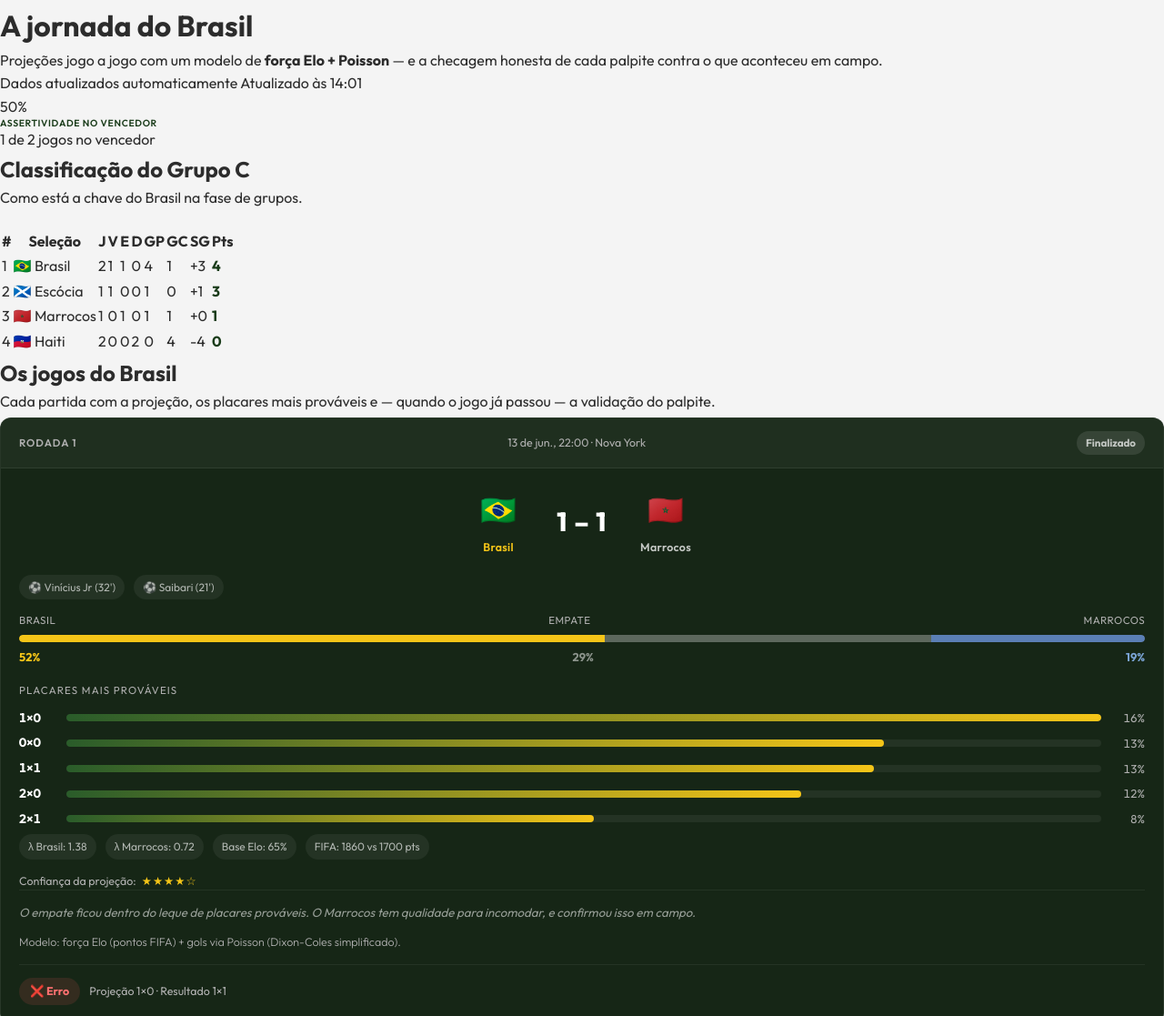
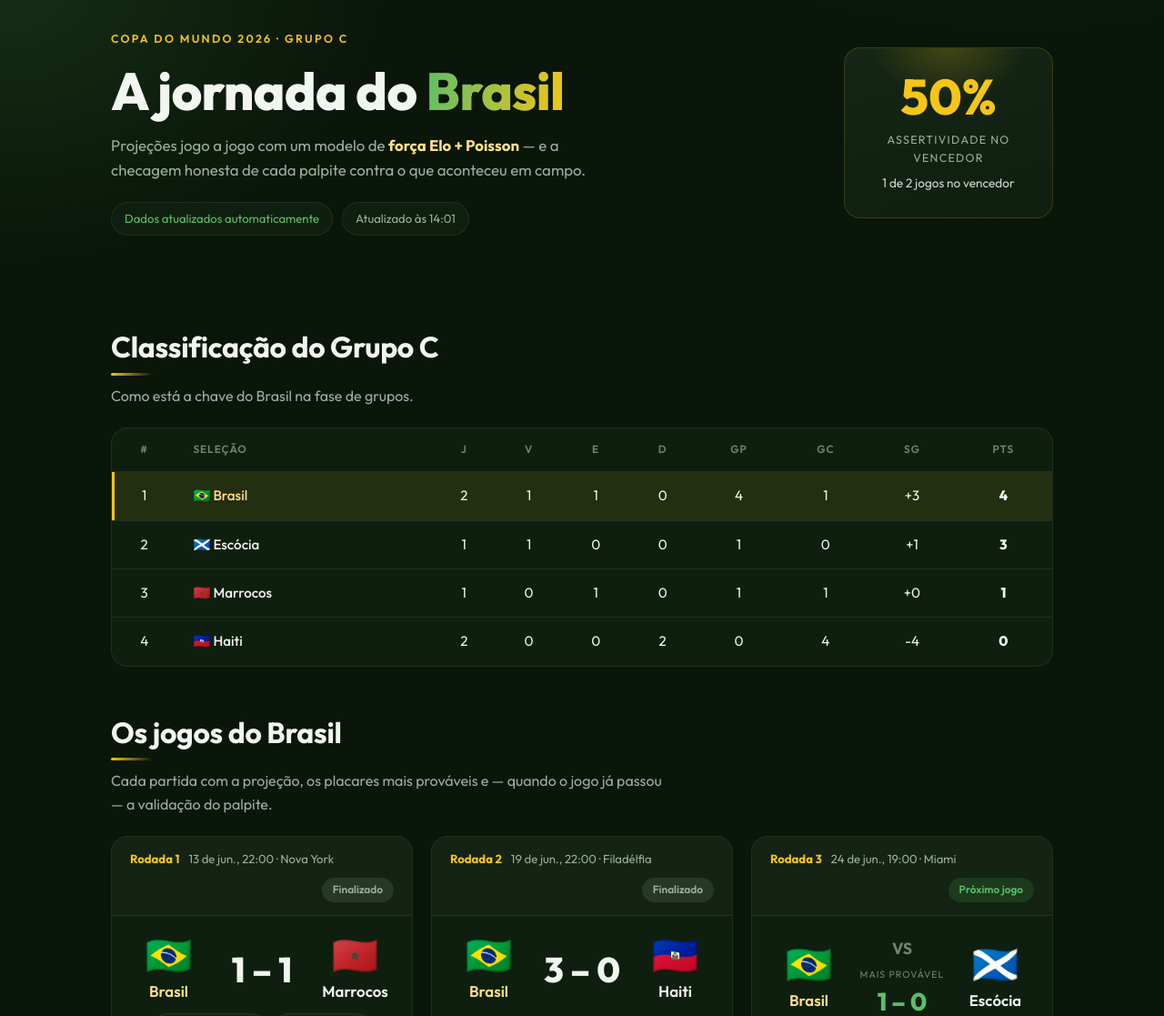
Before and after one commit to Roginie/copa-do-mundo-2026-brasil, a plain HTML site: page index.html in a window 1280 px wide. Shown: the part 23-1140 px from the top of the page at 91% size. Drawn offline with Linux system fonts and the light colour scheme.

Commit message:
fix(css): restaura tema escuro que casa com o index (corrige branco no topo/rodape)

```diff
--- a/style.css
+++ b/style.css
@@ -1,496 +1,183 @@
-/* ===== RESET & BASE ===== */
-*, *::before, *::after { box-sizing: border-box; margin: 0; padding: 0; }
-
+/* ============================================================
+   Brasil — Copa do Mundo 2026 · Análise Preditiva
+   Tema escuro (verde/ouro). Bate com index.html: .hero, .bloco,
+   .tabela, header, footer, .assert-card, .jogo-card, .placares.
+   ============================================================ */
 :root {
-  --verde:       #1a3c1a;
-  --verde-mid:   #2a5c2a;
-  --verde-light: #3d7a3d;
-  --amarelo:     #f5c518;
-  --amarelo-mid: #e8b400;
-  --branco:      #ffffff;
-  --cinza-10:    #f4f4f4;
-  --cinza-20:    #e8e8e8;
-  --cinza-40:    #b0b0b0;
-  --cinza-60:    #6b6b6b;
-  --cinza-80:    #2c2c2c;
-  --dark-bg:     #0f1f0f;
-  --dark-card:   #162616;
-  --radius:      12px;
-  --radius-sm:   8px;
-  --shadow:      0 2px 16px rgba(0,0,0,.10);
-  --shadow-md:   0 4px 24px rgba(0,0,0,.16);
-  --transition:  .3s cubic-bezier(.4,0,.2,1);
+  --verde-escuro: #1a3c1a;
+  --verde-medio: #2a5c2a;
+  --verde-claro: #5bbf67;
+  --ouro: #f5c518;
+  --ouro-soft: #ffe08a;
+  --card-1: #0f1f0f;
+  --card-2: #162616;
+  --bg: #0a160a;
+  --branco: #f1f6f1;
+  --cinza: #9bb09b;
+  --cinza-fraco: #6f856f;
+  --azul: #4d8df0;
+  --azul-soft: #82b1f7;
+  --vermelho: #d56a6a;
+  --linha: rgba(245, 197, 24, 0.16);
+  --linha-suave: rgba(255, 255, 255, 0.07);
+  --radius: 18px;
 }
 
-html { scroll-behavior: smooth; }
+* { margin: 0; padding: 0; box-sizing: border-box; }
+html { scroll-behavior: smooth; background: var(--bg); }
 
 body {
-  font-family: 'Outfit', sans-serif;
-  background: var(--cinza-10);
-  color: var(--cinza-80);
+  font-family: 'Outfit', system-ui, sans-serif;
+  font-weight: 400;
+  min-height: 100vh;
+  background:
+    radial-gradient(900px 520px at 88% -10%, rgba(245,197,24,0.08), transparent 60%),
+    radial-gradient(760px 560px at 0% 0%, rgba(42,92,42,0.35), transparent 55%),
+    var(--bg);
+  color: var(--branco);
   line-height: 1.6;
   -webkit-font-smoothing: antialiased;
 }
 
-a { color: inherit; text-decoration: none; }
+h1, h2, h3 { line-height: 1.14; letter-spacing: -0.01em; font-weight: 700; }
+a { color: var(--ouro); text-decoration: none; }
+a:hover { text-decoration: underline; }
 
-/* ===== HEADER ===== */
-.site-header {
-  background: linear-gradient(135deg, var(--verde) 0%, var(--verde-mid) 100%);
-  padding: 28px 24px;
-  position: sticky;
-  top: 0;
-  z-index: 100;
-  box-shadow: 0 2px 20px rgba(0,0,0,.3);
+/* ── HERO ───────────────────────────────────────────────── */
+.hero {
+  max-width: 1080px; margin: 0 auto; padding: 56px 22px 30px;
+  display: flex; gap: 28px; align-items: center; justify-content: space-between; flex-wrap: wrap;
 }
+.hero-inner { flex: 1 1 420px; }
+.kicker { text-transform: uppercase; letter-spacing: 0.18em; font-size: 0.78rem; font-weight: 600; color: var(--ouro); margin-bottom: 14px; }
+.hero h1 { font-size: clamp(2.3rem, 6vw, 3.6rem); font-weight: 800; }
+.hero h1 span { background: linear-gradient(100deg, var(--verde-claro), var(--ouro)); -webkit-background-clip: text; background-clip: text; color: transparent; }
+.lead { color: var(--cinza); font-size: 1.05rem; margin-top: 14px; max-width: 560px; }
+.lead strong { color: var(--ouro-soft); }
+.meta-bar { display: flex; gap: 10px; flex-wrap: wrap; margin-top: 22px; }
+.status-pill, .update-pill { font-size: 0.82rem; padding: 7px 14px; border-radius: 30px; border: 1px solid var(--linha-suave); background: var(--card-1); color: var(--cinza); }
+.status-pill { color: var(--verde-claro); }
 
-.header-inner {
-  max-width: 960px;
-  margin: 0 auto;
-  display: flex;
-  align-items: center;
-  gap: 16px;
-  flex-wrap: wrap;
+.assert-card {
+  flex: 0 0 auto; width: 230px;
+  background: linear-gradient(165deg, var(--card-2), var(--card-1));
+  border: 1px solid var(--linha); border-radius: var(--radius);
+  padding: 26px 22px; text-align: center; position: relative; overflow: hidden;
 }
+.assert-card::before { content: ""; position: absolute; inset: 0; background: radial-gradient(120px 80px at 50% 0%, rgba(245,197,24,0.20), transparent 70%); }
+.assert-num { font-size: 3.4rem; font-weight: 800; color: var(--ouro); line-height: 1; position: relative; }
+.assert-label { font-size: 0.78rem; text-transform: uppercase; letter-spacing: 0.1em; color: var(--cinza); margin-top: 10px; }
+.assert-detalhe { font-size: 0.85rem; color: var(--branco); margin-top: 8px; opacity: 0.85; }
 
-.header-flag { font-size: 2.4rem; line-height: 1; }
+/* ── BLOCOS ─────────────────────────────────────────────── */
+main { max-width: 1080px; margin: 0 auto; padding: 20px 22px 40px; }
+.bloco { margin-top: 54px; }
+.bloco-head { margin-bottom: 22px; }
+.bloco-head h2 { font-size: clamp(1.5rem, 3.5vw, 2rem); }
+.bloco-head h2::after { content: ""; display: block; width: 46px; height: 3px; margin-top: 10px; background: linear-gradient(90deg, var(--ouro), transparent); border-radius: 3px; }
+.bloco-head p { color: var(--cinza); margin-top: 10px; max-width: 620px; }
 
-.header-text { flex: 1; }
+/* ── TABELA ─────────────────────────────────────────────── */
+.table-wrap { border: 1px solid var(--linha-suave); border-radius: var(--radius); overflow: hidden; background: var(--card-1); }
+.tabela { width: 100%; border-collapse: collapse; min-width: 480px; }
+.tabela thead th { font-size: 0.74rem; text-transform: uppercase; letter-spacing: 0.08em; color: var(--cinza-fraco); font-weight: 600; padding: 14px 10px; text-align: center; border-bottom: 1px solid var(--linha-suave); }
+.tabela th.th-time { text-align: left; padding-left: 18px; }
+.tabela tbody td { padding: 14px 10px; text-align: center; font-size: 0.95rem; border-bottom: 1px solid var(--linha-suave); color: var(--branco); }
+.tabela tbody tr:last-child td { border-bottom: none; }
+.tabela tbody td:nth-child(2) { text-align: left; padding-left: 18px; font-weight: 500; }
+.tabela tbody tr:hover { background: rgba(255,255,255,0.02); }
+.pts-cell { font-weight: 800; color: var(--ouro); }
+.row-brasil { background: rgba(245, 197, 24, 0.09) !important; }
+.row-brasil td:first-child { box-shadow: inset 3px 0 0 var(--ouro); }
+.row-brasil td:nth-child(2) { color: var(--ouro-soft); font-weight: 700; }
 
-.header-text h1 {
-  font-size: clamp(1.1rem, 3vw, 1.5rem);
-  font-weight: 700;
-  color: #fff;
-  letter-spacing: -.02em;
-}
+/* ── GRID DE JOGOS ──────────────────────────────────────── */
+.jogos-grid { display: grid; grid-template-columns: 1fr; gap: 20px; }
+.loading { color: var(--cinza); padding: 40px; text-align: center; }
+.jogo-card { background: var(--card-1); border: 1px solid var(--linha-suave); border-radius: var(--radius); overflow: hidden; transition: border-color 0.25s, transform 0.25s; }
+.jogo-card:hover { border-color: var(--linha); transform: translateY(-2px); }
+.jogo-card-header { display: flex; align-items: center; gap: 10px; flex-wrap: wrap; padding: 14px 20px; background: rgba(255,255,255,0.02); border-bottom: 1px solid var(--linha-suave); font-size: 0.82rem; }
+.jogo-rodada { font-weight: 700; color: var(--ouro); }
+.jogo-data { color: var(--cinza); }
+.jogo-status { margin-left: auto; font-weight: 600; padding: 4px 12px; border-radius: 20px; font-size: 0.74rem; }
+.status-finalizado { background: rgba(155,176,155,0.15); color: var(--cinza); }
+.status-ao-vivo { background: rgba(213,106,106,0.18); color: #ff8a8a; }
+.status-futuro { background: rgba(42,92,42,0.4); color: var(--verde-claro); }
+.jogo-card-body { padding: 22px 20px; }
+.confronto { display: flex; align-items: center; justify-content: space-between; gap: 12px; }
+.time { display: flex; flex-direction: column; align-items: center; gap: 6px; flex: 1; }
+.time-bandeira { font-size: 2.6rem; line-height: 1; }
+.time-nome { font-weight: 600; font-size: 1.05rem; }
+.time-nome.brasil { color: var(--ouro-soft); }
+.placar-box { flex: 0 0 auto; text-align: center; min-width: 96px; }
+.placar-real { font-size: 2.4rem; font-weight: 800; color: var(--branco); }
+.placar-vs { font-weight: 700; color: var(--cinza-fraco); font-size: 1.1rem; }
+.placar-previsto-label { font-size: 0.66rem; text-transform: uppercase; letter-spacing: 0.1em; color: var(--cinza-fraco); margin-top: 6px; }
+.placar-previsto-val { font-size: 1.7rem; font-weight: 800; color: var(--verde-claro); }
+.info-row { display: flex; flex-wrap: wrap; gap: 8px; margin-top: 18px; justify-content: center; }
+.info-chip { font-size: 0.78rem; color: var(--cinza); background: var(--card-2); border: 1px solid var(--linha-suave); padding: 6px 12px; border-radius: 20px; }
 
-.header-text p {
-  font-size: .85rem;
-  color: rgba(255,255,255,.65);
-  margin-top: 2px;
-}
+.prob-section { margin-top: 22px; }
+.prob-label-row, .prob-pct-row { display: flex; justify-content: space-between; font-size: 0.8rem; }
+.prob-label-row { color: var(--cinza); margin-bottom: 8px; }
+.prob-label-row span:first-child { color: var(--ouro-soft); font-weight: 600; }
+.prob-bar-wrap { display: flex; height: 16px; border-radius: 10px; overflow: hidden; background: rgba(255,255,255,0.05); gap: 2px; }
+.prob-bar-brasil, .prob-bar-empate, .prob-bar-adversario { height: 100%; transition: width 1.1s cubic-bezier(.22,.61,.36,1); }
+.prob-bar-brasil { background: linear-gradient(90deg, var(--verde-medio), var(--ouro)); }
+.prob-bar-empate { background: var(--cinza-fraco); }
+.prob-bar-adversario { background: linear-gradient(90deg, #2f5fa8, var(--azul)); }
+.prob-pct-row { margin-top: 8px; font-weight: 700; }
+.pct-brasil { color: var(--ouro); }
+.pct-empate { color: var(--cinza); }
+.pct-adversario { color: var(--azul-soft); }
 
-.assert-badge {
-  background: var(--amarelo);
-  border-radius: 50px;
-  padding: 8px 16px;
-  display: flex;
-  flex-direction: column;
-  align-items: center;
-  min-width: 90px;
-}
+.confianca-row { display: flex; align-items: center; gap: 10px; justify-content: center; margin-top: 18px; font-size: 0.85rem; color: var(--cinza); }
+.estrelas { color: var(--ouro); letter-spacing: 2px; font-size: 1rem; }
+.analise-texto { margin-top: 16px; padding: 14px 16px; background: var(--card-2); border-left: 3px solid var(--verde-medio); border-radius: 0 12px 12px 0; color: #cfdccf; font-size: 0.92rem; line-height: 1.6; font-weight: 300; }
+.countdown-box { margin-top: 16px; text-align: center; }
+.countdown-label { font-size: 0.7rem; text-transform: uppercase; letter-spacing: 0.14em; color: var(--cinza-fraco); }
+.countdown-timer { font-weight: 800; font-size: 1.4rem; color: var(--verde-claro); margin-top: 4px; font-variant-numeric: tabular-nums; }
+.validacao-row { display: flex; align-items: center; gap: 12px; flex-wrap: wrap; margin-top: 18px; padding-top: 16px; border-top: 1px solid var(--linha-suave); }
+.validacao-badge { font-weight: 700; font-size: 0.85rem; padding: 5px 14px; border-radius: 20px; white-space: nowrap; }
+.badge-acerto { background: rgba(91,191,103,0.18); color: var(--verde-claro); }
+.badge-parcial { background: rgba(245,197,24,0.16); color: var(--ouro); }
+.badge-erro { background: rgba(213,106,106,0.16); color: #ff8a8a; }
+.validacao-detalhe { font-size: 0.82rem; color: var(--cinza); }
 
-.assert-label {
-  font-size: .65rem;
-  font-weight: 600;
-  text-transform: uppercase;
-  letter-spacing: .06em;
-  color: var(--verde);
-  line-height: 1;
-}
-
-.assert-value {
-  font-size: 1.1rem;
-  font-weight: 800;
-  color: var(--verde);
-  line-height: 1.2;
-}
-
-/* ===== STATUS BAR ===== */
-.status-bar {
-  background: var(--verde-light);
-  padding: 8px 24px;
-}
-
-.status-inner {
-  max-width: 960px;
-  margin: 0 auto;
-  display: flex;
-  justify-content: space-between;
-  align-items: center;
-  font-size: .78rem;
-  color: rgba(255,255,255,.85);
-}
-
-/* ===== SECTIONS ===== */
-.section { padding: 48px 24px; }
-.section-dark {
-  background: var(--dark-bg);
-  padding: 48px 24px;
-}
-
-.container { max-width: 960px; margin: 0 auto; }
-
-.section-title {
-  font-size: clamp(1.2rem, 3vw, 1.6rem);
-  font-weight: 700;
-  color: var(--cinza-80);
-  margin-bottom: 8px;
-}
-
-.section-dark .section-title { color: #fff; }
-
-.section-sub {
-  font-size: .88rem;
-  color: rgba(255,255,255,.55);
-  margin-bottom: 28px;
-}
-
-/* ===== TABELA GRUPO ===== */
-.table-wrap { overflow-x: auto; margin-top: 20px; }
-
-.tabela-grupo {
-  width: 100%;
-  border-collapse: collapse;
-  background: #fff;
-  border-radius: var(--radius);
-  overflow: hidden;
-  box-shadow: var(--shadow);
-  font-size: .88rem;
-}
-
-.tabela-grupo thead {
-  background: var(--verde);
-  color: #fff;
-}
-
-.tabela-grupo th {
-  padding: 12px 14px;
-  text-align: center;
-  font-weight: 600;
-  font-size: .78rem;
-  text-transform: uppercase;
-  letter-spacing: .04em;
-}
-
-.tabela-grupo th:nth-child(2) { text-align: left; }
-
-.tabela-grupo td {
-  padding: 12px 14px;
-  text-align: center;
-  border-bottom: 1px solid var(--cinza-20);
-}
-
-.tabela-grupo td:nth-child(2) { text-align: left; font-weight: 500; }
-
-.tabela-grupo tbody tr:last-child td { border-bottom: none; }
-
-.tabela-grupo tbody tr:hover { background: var(--cinza-10); }
-
-.tabela-grupo tbody tr.row-brasil { background: rgba(245,197,24,.08); }
-.tabela-grupo tbody tr.row-brasil td:nth-child(2) { color: var(--verde); font-weight: 700; }
-
-.loading-cell { text-align: center; color: var(--cinza-40); padding: 32px; }
-
-.pts-cell { font-weight: 700; color: var(--verde); }
-
-/* ===== CARDS DE JOGOS ===== */
-.jogos-grid {
-  display: grid;
-  gap: 20px;
-  margin-top: 4px;
-}
-
-.jogo-card {
-  background: var(--dark-card);
-  border: 1px solid rgba(255,255,255,.08);
-  border-radius: var(--radius);
-  overflow: hidden;
-  transition: transform var(--transition), box-shadow var(--transition);
-}
-
-.jogo-card:hover {
-  transform: translateY(-2px);
-  box-shadow: 0 8px 32px rgba(0,0,0,.4);
-}
-
-.jogo-card-header {
-  display: flex;
-  justify-content: space-between;
-  align-items: center;
-  padding: 14px 20px;
-  background: rgba(255,255,255,.04);
-  border-bottom: 1px solid rgba(255,255,255,.07);
-}
-
-.jogo-rodada {
-  font-size: .72rem;
-  font-weight: 600;
-  text-transform: uppercase;
-  letter-spacing: .08em;
-  color: var(--cinza-40);
-}
-
-.jogo-data {
-  font-size: .78rem;
-  color: var(--cinza-40);
-}
-
-.jogo-status {
-  font-size: .72rem;
-  font-weight: 700;
-  padding: 4px 10px;
-  border-radius: 50px;
-}
-
-.status-finalizado { background: rgba(255,255,255,.1); color: rgba(255,255,255,.7); }
-.status-futuro     { background: rgba(245,197,24,.15); color: var(--amarelo); }
-.status-ao-vivo    { background: rgba(220,50,50,.2); color: #ff6b6b; animation: pulse 1.5s infinite; }
-
-@keyframes pulse {
-  0%, 100% { opacity: 1; }
-  50%       { opacity: .6; }
-}
-
-.jogo-card-body { padding: 20px; }
-
-/* confronto visual */
-.confronto {
-  display: flex;
-  align-items: center;
-  justify-content: center;
-  gap: 12px;
-  margin-bottom: 20px;
-}
-
-.time {
-  display: flex;
-  flex-direction: column;
-  align-items: center;
-  gap: 6px;
-  min-width: 80px;
-}
-
-.time-bandeira { font-size: 2rem; }
-
-.time-nome {
-  font-size: .78rem;
-  font-weight: 600;
-  color: rgba(255,255,255,.75);
-  text-align: center;
-  letter-spacing: .02em;
-}
-
-.time-nome.brasil { color: var(--amarelo); }
-
-.placar-box {
-  display: flex;
-  flex-direction: column;
-  align-items: center;
-  gap: 4px;
-  min-width: 80px;
-}
-
-.placar-real {
-  font-size: 1.8rem;
-  font-weight: 800;
-  color: #fff;
-  letter-spacing: .04em;
-}
-
-.placar-vs {
-  font-size: .9rem;
-  font-weight: 700;
-  color: var(--cinza-40);
-}
-
-.placar-previsto-label {
-  font-size: .65rem;
-  color: var(--cinza-40);
-  text-transform: uppercase;
-  letter-spacing: .06em;
-}
-
-.placar-previsto-val {
-  font-size: 1rem;
-  font-weight: 700;
-  color: rgba(245,197,24,.75);
-  letter-spacing: .04em;
-}
-
-/* barras de probabilidade */
-.prob-section { margin-bottom: 18px; }
-
-.prob-label-row {
-  display: flex;
-  justify-content: space-between;
-  font-size: .72rem;
-  color: var(--cinza-40);
-  margin-bottom: 6px;
-  text-transform: uppercase;
-  letter-spacing: .04em;
-}
-
-.prob-bar-wrap {
-  display: flex;
-  height: 8px;
-  border-radius: 50px;
-  overflow: hidden;
-  background: rgba(255,255,255,.07);
-}
-
-.prob-bar-brasil  { background: var(--amarelo); border-radius: 50px 0 0 50px; transition: width 1s var(--transition); }
-.prob-bar-empate  { background: rgba(255,255,255,.25); transition: width 1s var(--transition); }
-.prob-bar-adversario { background: #5b7fb5; border-radius: 0 50px 50px 0; transition: width 1s var(--transition); }
-
-.prob-pct-row {
-  display: flex;
-  justify-content: space-between;
-  font-size: .8rem;
-  font-weight: 700;
-  margin-top: 6px;
-}
-
-.pct-brasil    { color: var(--amarelo); }
-.pct-empate    { color: rgba(255,255,255,.5); text-align: center; }
-.pct-adversario { color: #7aa3d4; text-align: right; }
-
-/* info row */
-.info-row {
-  display: flex;
-  gap: 10px;
-  flex-wrap: wrap;
-  margin-bottom: 14px;
-}
-
-.info-chip {
-  font-size: .75rem;
-  padding: 4px 10px;
-  border-radius: 50px;
-  background: rgba(255,255,255,.06);
-  color: rgba(255,255,255,.65);
-  display: flex;
-  align-items: center;
-  gap: 5px;
-}
-
-/* analise texto */
-.analise-texto {
-  font-size: .83rem;
-  color: rgba(255,255,255,.55);
-  line-height: 1.55;
-  font-style: italic;
-  padding-top: 14px;
-  border-top: 1px solid rgba(255,255,255,.06);
-}
-
-/* validação badge */
-.validacao-row {
-  display: flex;
-  align-items: center;
-  gap: 10px;
-  margin-top: 14px;
-  padding-top: 14px;
-  border-top: 1px solid rgba(255,255,255,.06);
-}
-
-.validacao-badge {
-  font-size: .78rem;
-  font-weight: 700;
-  padding: 5px 12px;
-  border-radius: 50px;
-}
-
-.badge-acerto  { background: rgba(50,200,90,.15); color: #4cd97a; }
-.badge-parcial { background: rgba(245,197,24,.15); color: var(--amarelo); }
-.badge-erro    { background: rgba(220,80,80,.15); color: #ff7070; }
-
-.validacao-detalhe { font-size: .78rem; color: var(--cinza-40); }
-
-/* countdown */
-.countdown-box {
-  text-align: center;
-  padding: 14px 0 6px;
-}
-
-.countdown-label { font-size: .7rem; color: var(--cinza-40); text-transform: uppercase; letter-spacing: .06em; }
-
-.countdown-timer {
-  font-size: 1.15rem;
-  font-weight: 700;
-  color: var(--amarelo);
-  margin-top: 4px;
-  letter-spacing: .04em;
-}
-
-/* confiança estrelas */
-.confianca-row {
-  display: flex;
-  align-items: center;
-  gap: 6px;
-  font-size: .78rem;
-  color: var(--cinza-40);
-  margin-top: 12px;
-}
-
-.estrelas { color: var(--amarelo); letter-spacing: 1px; }
-
-/* ===== METODOLOGIA ===== */
-.metodologia-grid {
-  display: grid;
-  grid-template-columns: repeat(auto-fit, minmax(200px, 1fr));
-  gap: 16px;
-  margin-top: 24px;
-}
-
-.metodo-card {
-  background: #fff;
-  border-radius: var(--radius);
-  padding: 22px;
-  box-shadow: var(--shadow);
-}
-
-.metodo-icon { font-size: 1.6rem; margin-bottom: 10px; }
-
-.metodo-card h3 {
-  font-size: .95rem;
-  font-weight: 700;
-  color: var(--verde);
-  margin-bottom: 8px;
-}
-
-.metodo-card p { font-size: .82rem; color: var(--cinza-60); line-height: 1.55; }
-
-.disclaimer {
-  margin-top: 24px;
-  padding: 16px 20px;
-  background: rgba(245,197,24,.08);
-  border-left: 3px solid var(--amarelo-mid);
-  border-radius: 0 var(--radius-sm) var(--radius-sm) 0;
-  font-size: .82rem;
-  color: var(--cinza-60);
-}
-
-/* ===== FOOTER ===== */
-.site-footer {
-  background: var(--verde);
-  padding: 28px 24px;
-  text-align: center;
-}
-
-.site-footer p { font-size: .82rem; color: rgba(255,255,255,.6); margin: 4px 0; }
-.site-footer a { color: var(--amarelo); font-weight: 600; }
-.footer-fontes { font-size: .72rem; }
-
-/* ===== MOBILE ===== */
-@media (max-width: 600px) {
-  .header-inner { gap: 12px; }
-  .assert-badge { min-width: 80px; padding: 6px 12px; }
-  .confronto { gap: 8px; }
-  .time { min-width: 64px; }
-  .placar-box { min-width: 64px; }
-  .placar-real { font-size: 1.4rem; }
-  .info-row { gap: 6px; }
-  .tabela-grupo { font-size: .78rem; }
-  .tabela-grupo th, .tabela-grupo td { padding: 10px 8px; }
-}
-
-/* ── Placares mais prováveis (matriz de Poisson) ───────────── */
+/* ── Placares mais prováveis (matriz de Poisson) ──────────── */
 .placares { margin-top: 18px; }
-.placares-titulo { font-size: 0.72rem; text-transform: uppercase; letter-spacing: 0.1em; color: var(--cinza-40); margin-bottom: 10px; }
+.placares-titulo { font-size: 0.72rem; text-transform: uppercase; letter-spacing: 0.1em; color: var(--cinza-fraco); margin-bottom: 10px; }
 .pl-row { display: flex; align-items: center; gap: 10px; margin: 6px 0; }
 .pl-score { font-weight: 700; font-size: 0.85rem; width: 42px; color: #fff; font-variant-numeric: tabular-nums; }
 .pl-bar { flex: 1; height: 8px; background: rgba(255,255,255,0.06); border-radius: 6px; overflow: hidden; }
-.pl-bar > i { display: block; height: 100%; width: 0; background: linear-gradient(90deg, var(--verde-mid), var(--amarelo)); border-radius: 6px; transition: width 0.9s ease; }
-.pl-pct { font-size: 0.8rem; color: var(--cinza-40); width: 38px; text-align: right; font-variant-numeric: tabular-nums; }
-.modelo-nota { font-size: 0.78rem; color: var(--cinza-40); margin-top: 12px; font-weight: 300; }
+.pl-bar > i { display: block; height: 100%; width: 0; background: linear-gradient(90deg, var(--verde-medio), var(--ouro)); border-radius: 6px; transition: width 0.9s ease; }
+.pl-pct { font-size: 0.8rem; color: var(--cinza); width: 38px; text-align: right; font-variant-numeric: tabular-nums; }
+.modelo-nota { font-size: 0.78rem; color: var(--cinza-fraco); margin-top: 12px; font-weight: 300; }
+
+/* ── COMO FUNCIONA ──────────────────────────────────────── */
+.cf-grid { display: grid; grid-template-columns: 1fr; gap: 16px; }
+.cf-item { background: var(--card-1); border: 1px solid var(--linha-suave); border-radius: var(--radius); padding: 24px; }
+.cf-item.destaque { border-color: var(--linha); background: linear-gradient(160deg, var(--card-2), var(--card-1)); }
+.cf-item h3 { font-size: 1.1rem; margin: 8px 0; }
+.cf-item p { color: var(--cinza); font-size: 0.92rem; font-weight: 300; }
+.cf-item strong { color: var(--ouro-soft); }
+.cf-num { font-weight: 800; font-size: 1.1rem; color: var(--ouro); opacity: 0.6; }
+
+/* ── FOOTER ─────────────────────────────────────────────── */
+footer { max-width: 1080px; margin: 30px auto 0; padding: 30px 22px 50px; border-top: 1px solid var(--linha-suave); text-align: center; color: var(--cinza-fraco); font-size: 0.85rem; }
+footer .assinatura { margin-top: 6px; }
+
+/* ── RESPONSIVO ─────────────────────────────────────────── */
+@media (min-width: 720px) {
+  .jogos-grid { grid-template-columns: repeat(2, 1fr); }
+  .cf-grid { grid-template-columns: repeat(2, 1fr); }
+}
+@media (min-width: 1000px) {
+  .jogos-grid { grid-template-columns: repeat(3, 1fr); }
+  .cf-grid { grid-template-columns: repeat(4, 1fr); }
+}
+@media (max-width: 560px) {
+  .hero { padding-top: 40px; }
+  .assert-card { width: 100%; }
+  .time-bandeira { font-size: 2.1rem; }
+}
```
